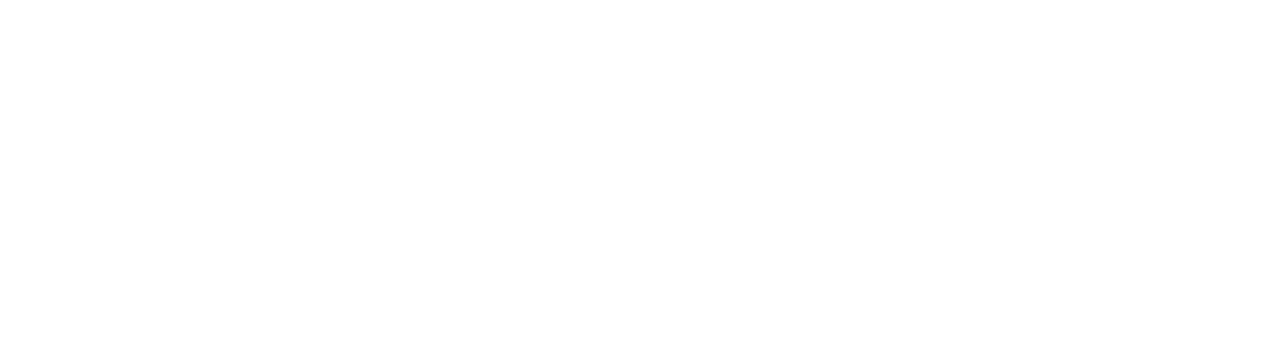
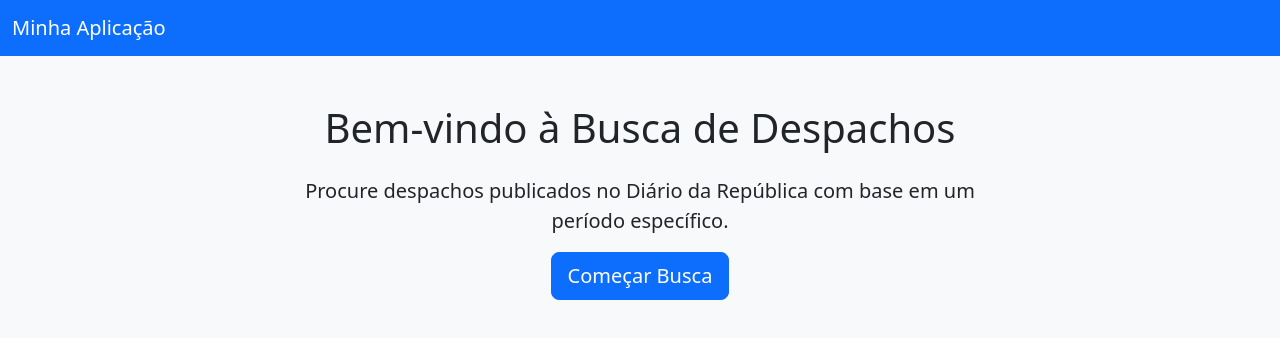
Before and after one commit to petavlis/meu-app-flask, a plain HTML site: page index.html in a window 1280 px wide. Drawn offline with nearby package versions, Linux system fonts and the light colour scheme; a small style sheet from the web is missing.

Commit message:
Update index.html

```diff
--- a/index.html
+++ b/index.html
@@ -13,3 +13,21 @@
     <script src="https://cdn.jsdelivr.net/npm/bootstrap@5.3.0/dist/js/bootstrap.bundle.min.js" integrity="sha384-QF5CRBTlE3RtzUbvHU6U5VSKPElUU1FqvE5jr6rp/WzXBOmY6owOZL6kD7q6mx0F" crossorigin="anonymous"></script>
 </body>
 </html>
+
+<body class="bg-light">
+    <nav class="navbar navbar-expand-lg navbar-dark bg-primary">
+        <div class="container-fluid">
+            <a class="navbar-brand" href="#">Minha Aplicação</a>
+        </div>
+    </nav>
+
+    <div class="container mt-5">
+        <div class="row">
+            <div class="col-md-8 mx-auto text-center">
+                <h1 class="mb-4">Bem-vindo à Busca de Despachos</h1>
+                <p class="lead">Procure despachos publicados no Diário da República com base em um período específico.</p>
+                <a href="/buscar" class="btn btn-primary btn-lg">Começar Busca</a>
+            </div>
+        </div>
+    </div>
+</body>
```
